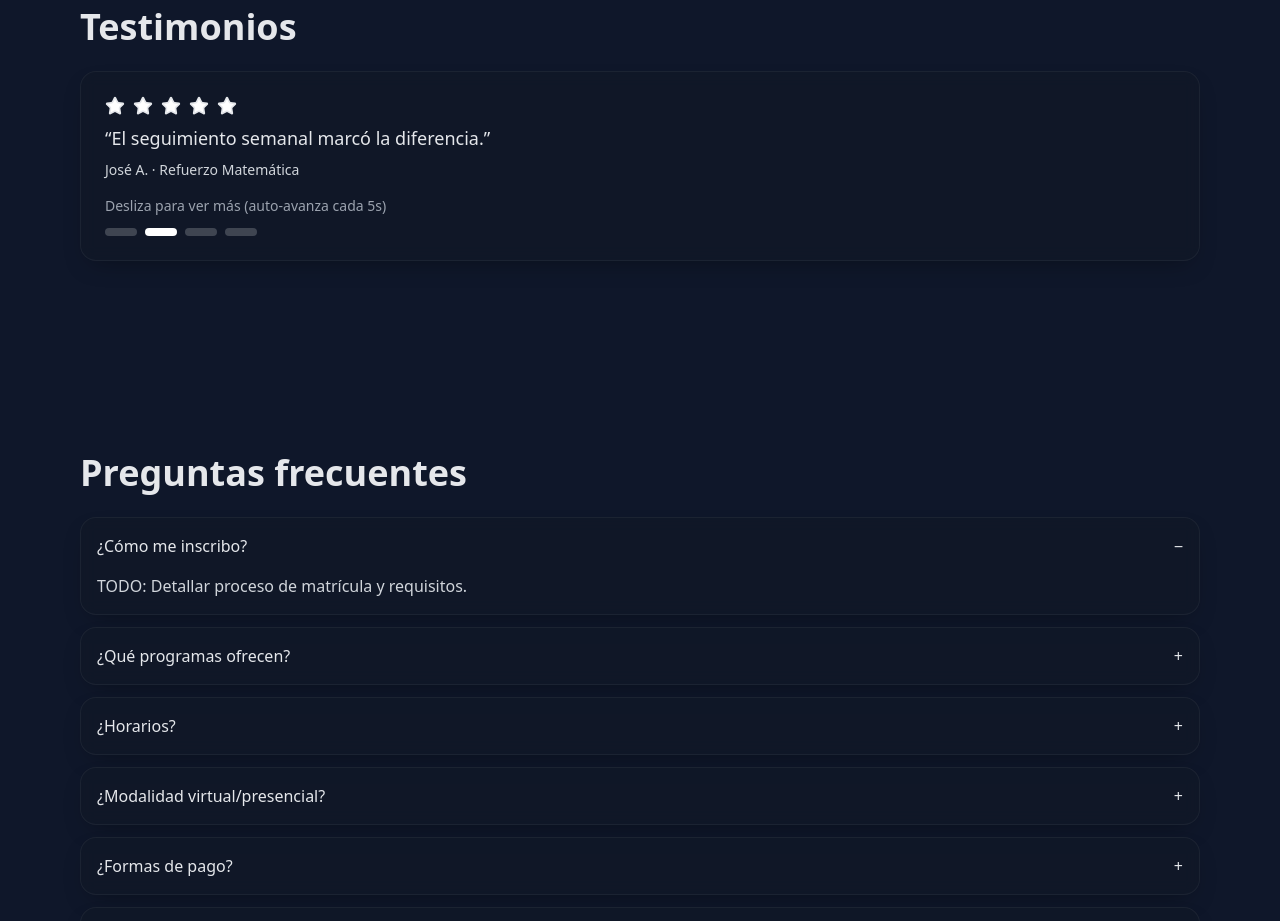
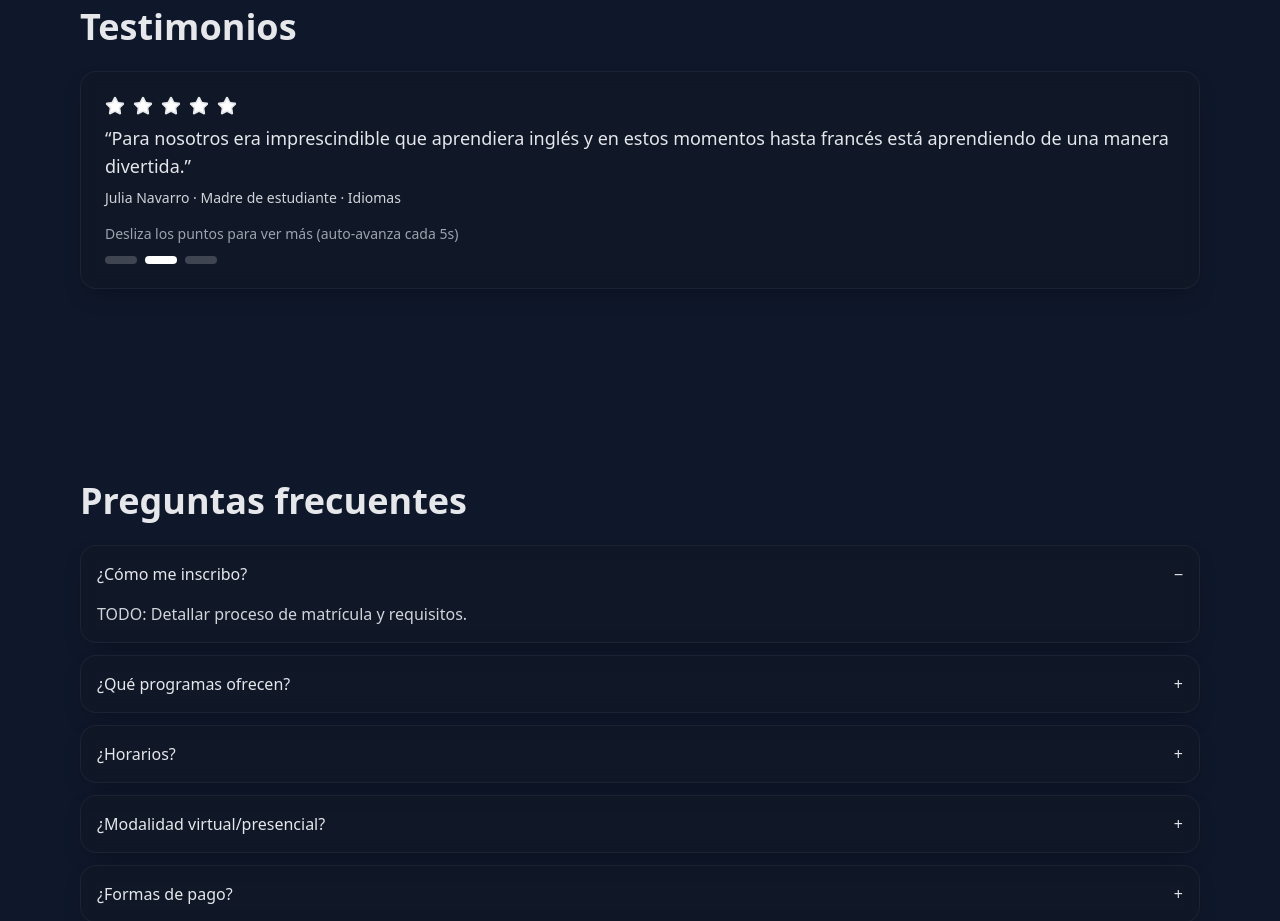
Before and after one commit to lulabtechnology/Alaf, a Next.js app: page / in a window 1280 px wide. Shown: the part 3160-4081 px from the top of the page. Built offline with nearby package versions, Linux system fonts and the light colour scheme.

Commit message:
Update testimonials.tsx

```diff
--- a/app/(site)/components/testimonials.tsx
+++ b/app/(site)/components/testimonials.tsx
@@ -2,39 +2,80 @@
 import { useEffect, useState } from 'react';
 import { Star } from 'lucide-react';
 
+type Testimonial = {
+  name: string;
+  program: string;
+  rating: number;
+  text: string;
+  // opcional: agrega un campo "photo" si luego subes imágenes locales
+  // photo?: string;
+};
 
-const data = [
-{ name: 'María Fernanda R.', program: 'Ingreso U. Nacional', rating: 5, text: 'TODO: Testimonio real desde Instagram o cliente.' },
-{ name: 'José A.', program: 'Refuerzo Matemática', rating: 5, text: 'El seguimiento semanal marcó la diferencia.' },
-{ name: 'Daniela C.', program: 'Bootcamp Intensivo', rating: 4, text: 'Me ayudó a organizar mi estudio y mejorar mi puntaje.' },
-{ name: 'Luis G.', program: 'Inglés', rating: 5, text: 'Clases prácticas y métricas claras.' }
+const data: Testimonial[] = [
+  {
+    name: 'Mónica Mock',
+    program: 'Madre de mellizas · Programa académico',
+    rating: 5,
+    text:
+      'No puedo sentirme más satisfecha con la educación recibida por mis mellizas. Me encanta porque era lo que buscaba, una educación de primer mundo.'
+  },
+  {
+    name: 'Julia Navarro',
+    program: 'Madre de estudiante · Idiomas',
+    rating: 5,
+    text:
+      'Para nosotros era imprescindible que aprendiera inglés y en estos momentos hasta francés está aprendiendo de una manera divertida.'
+  },
+  // Puedes sumar más testimonios reales o ficticios aquí
+  {
+    name: 'Luis G.',
+    program: 'Bootcamp de refuerzo',
+    rating: 5,
+    text:
+      'El seguimiento semanal y los simulacros me ayudaron a organizar el estudio y subir mi puntaje. (Reemplázalo por uno real si deseas.)'
+  }
 ];
-
 
 export function Testimonials() {
   const [index, setIndex] = useState(0);
+
   useEffect(() => {
     const id = setInterval(() => setIndex((i) => (i + 1) % data.length), 5000);
     return () => clearInterval(id);
   }, []);
 
-
   return (
     <section id="testimonios" className="section">
       <div className="container-max">
         <h2 className="h2 mb-6">Testimonios</h2>
+
         <div className="card p-6">
-<div className="flex items-center gap-2 mb-2">
+          <div className="flex items-center gap-2 mb-2" aria-hidden>
             {Array.from({ length: 5 }).map((_, i) => (
-<Star key={i} className={`w-5 h-5 ${i < data[index].rating ? 'fill-white' : 'opacity-30'}`} />
+              <Star
+                key={i}
+                className={`w-5 h-5 ${i < data[index].rating ? 'fill-white' : 'opacity-30'}`}
+              />
             ))}
           </div>
+
           <p className="text-lg mb-2">“{data[index].text}”</p>
-<p className="muted">{data[index].name} · {data[index].program}</p>
-<div className="mt-4 text-sm text-gray-400">Desliza para ver más (auto-avanza cada 5s)</div>
+          <p className="muted">
+            {data[index].name} · {data[index].program}
+          </p>
+
+          <div className="mt-4 text-sm text-gray-400">
+            Desliza los puntos para ver más (auto-avanza cada 5s)
+          </div>
+
           <div className="mt-3 flex gap-2">
             {data.map((_, i) => (
-<button key={i} onClick={() => setIndex(i)} aria-label={`Ir al testimonio ${i+1}`} className={`h-2 w-8 rounded ${i===index ? 'bg-white' : 'bg-white/20'}`} />
+              <button
+                key={i}
+                onClick={() => setIndex(i)}
+                aria-label={`Ir al testimonio ${i + 1}`}
+                className={`h-2 w-8 rounded ${i === index ? 'bg-white' : 'bg-white/20'}`}
+              />
             ))}
           </div>
         </div>
```
Lines whose indentation alone changed are shown as unchanged.
